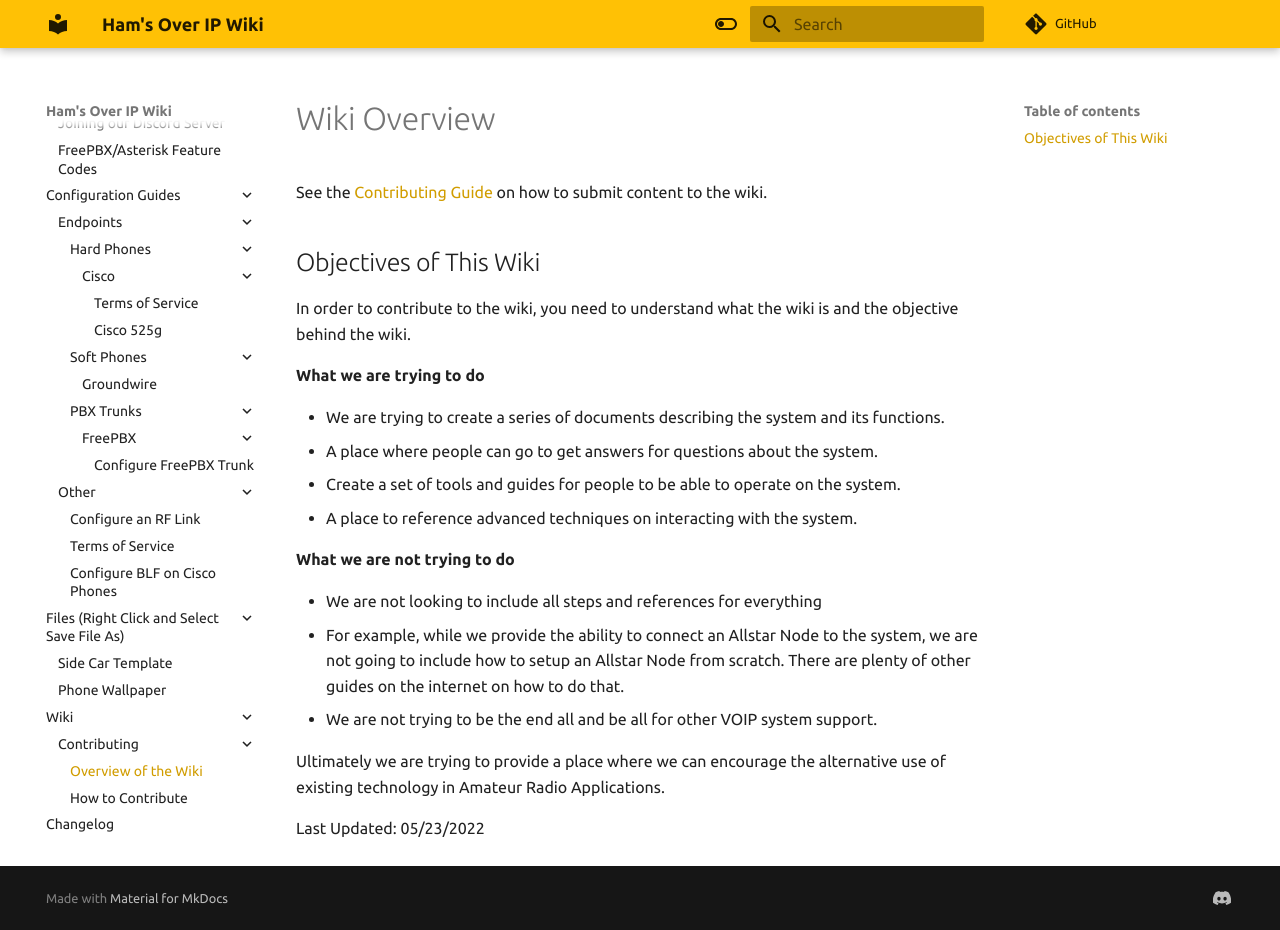
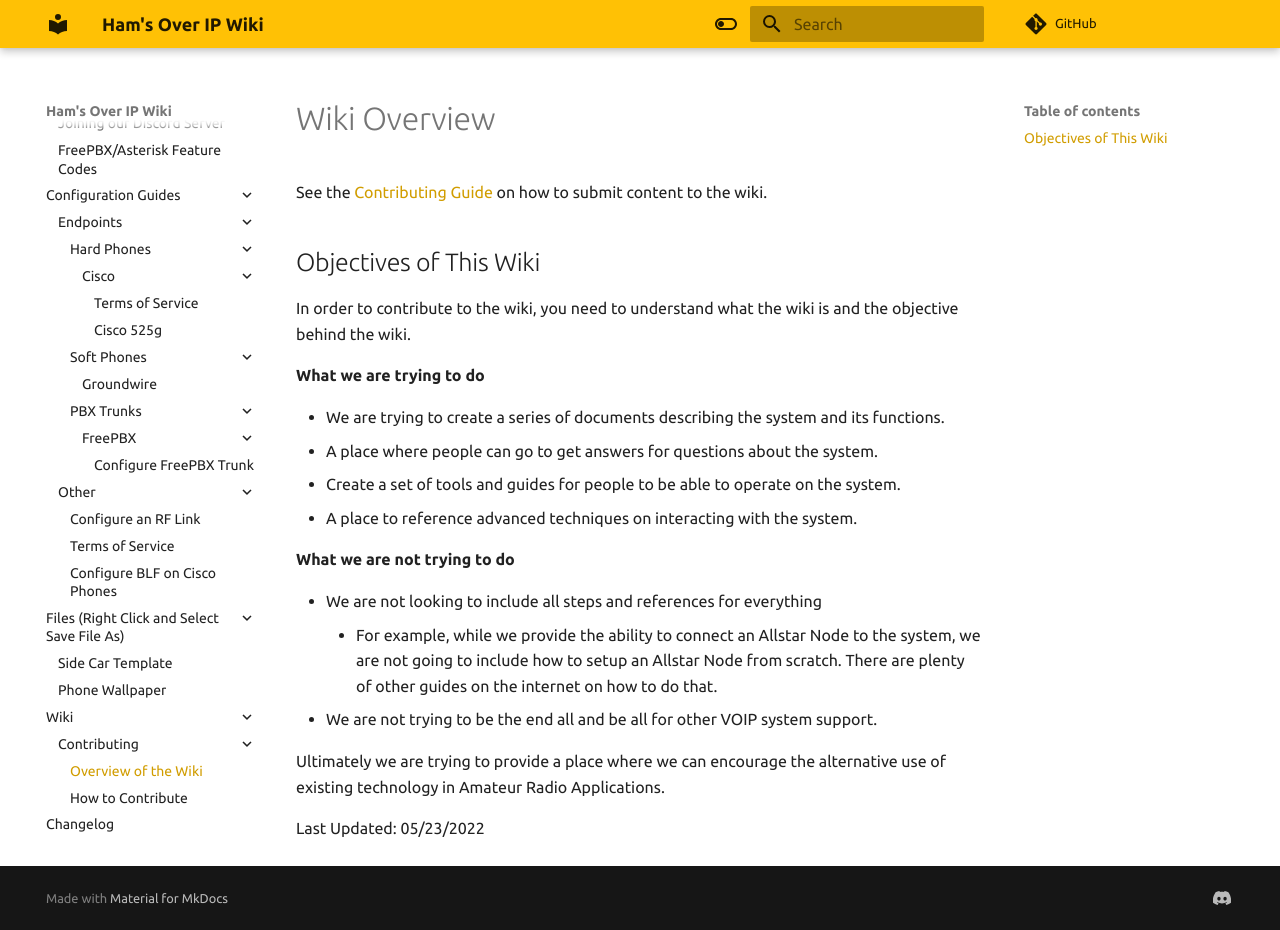
Before and after one commit to hamsoverip/wiki, an MkDocs documentation site: the page built from docs/wiki/overview.md, in a window 1280 px wide and 930 px high. Built offline with MkDocs 1.6.1 and Material for MkDocs 9.7.7, drawn with Linux system fonts in a browser that asks for light colours; comment, search, counter and statistics services are not loaded.

```diff
--- a/mkdocs.yml
+++ b/mkdocs.yml
@@ -26,8 +26,8 @@ theme:
 
 markdown_extensions:
   - admonition
-  - def_list
-  - mdx-truly-sane-lists
+  #- def_list
+  - mdx_truly_sane_lists
   - codehilite:
       guess_lang: false
   - toc:
--- a/requirements.txt
+++ b/requirements.txt
@@ -1,2 +1,2 @@
 mdx-include==1.3.3
-mdx-truly-sane-lists==1.2
+mdx_truly_sane_lists
```
